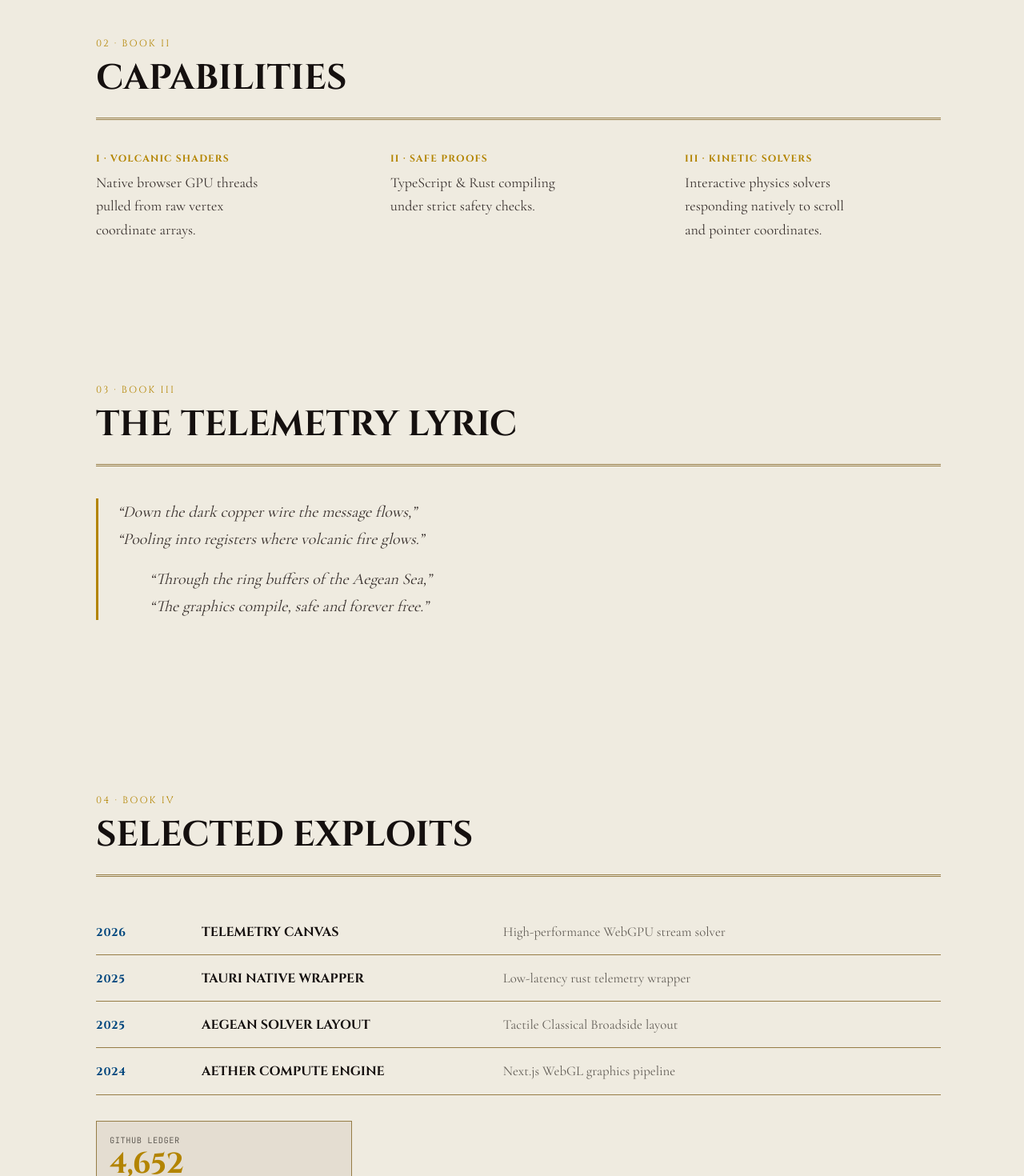
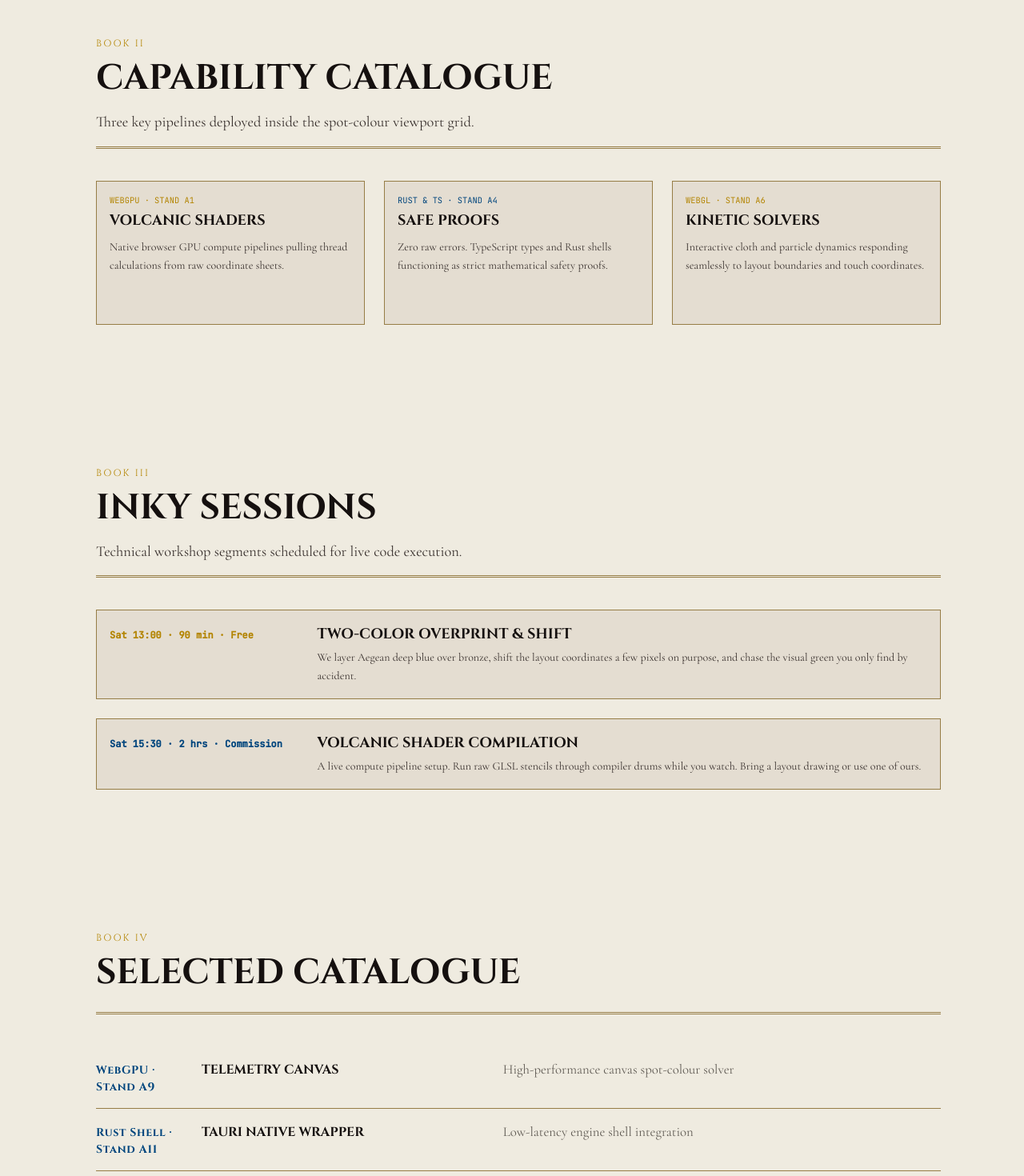
Before and after one commit to chunghei0116/portfolio-website, a Next.js app: page / in a window 1280 px wide. Shown: the part 1020-2490 px from the top of the page at 80% size. Built offline with nearby package versions, Linux system fonts and the light colour scheme; no server answers.

Commit message:
style: apply riso-01 layout structure with grid catalogue cards and scheduled rows

```diff
--- a/src/app/globals.css
+++ b/src/app/globals.css
@@ -335,6 +335,25 @@
   color: var(--color-muted);
 }
 
+/* Riso Card Grid Layouts */
+.riso-card {
+  border: var(--rule-hair) solid var(--color-rule);
+  transition: transform var(--dur-short) var(--ease-out), border-color var(--dur-short) var(--ease-out), box-shadow var(--dur-short) var(--ease-out);
+  /* Entrance stagger baseline */
+  opacity: 0;
+  transform: translateY(16px);
+  transition: opacity var(--dur-long) var(--ease-out), transform var(--dur-long) var(--ease-out), border-color var(--dur-short) var(--ease-out);
+}
+
+.riso-card.is-visible {
+  opacity: 1;
+  transform: translateY(0);
+}
+
+.riso-card:hover {
+  border-color: var(--color-accent-2);
+}
+
 /* Input Fields State */
 .input-specimen {
   width: 100%;
--- a/src/app/page.tsx
+++ b/src/app/page.tsx
@@ -56,7 +56,7 @@ export default function Home() {
     return () => window.removeEventListener("scroll", handleScroll);
   }, []);
 
-  // Intersection observer to animate ledger rows when scrolled into view
+  // Intersection observer to animate ledger/card rows when scrolled into view
   useEffect(() => {
     const observer = new IntersectionObserver(
       (entries) => {
@@ -70,8 +70,8 @@ export default function Home() {
       { threshold: 0.1 }
     );
 
-    const rows = document.querySelectorAll(".ledger__row");
-    rows.forEach((row) => observer.observe(row));
+    const animateElements = document.querySelectorAll(".riso-card, .ledger__row");
+    animateElements.forEach((el) => observer.observe(el));
 
     return () => observer.disconnect();
   }, []);
@@ -104,12 +104,12 @@ export default function Home() {
             </a>
           </li>
           <li>
-            <a href="#book2" className={activeSection === "book2" ? "is-active" : ""} aria-label="Book II: Planks">
+            <a href="#book2" className={activeSection === "book2" ? "is-active" : ""} aria-label="Book II: Capabilities">
               <span className="rail__dot">II</span>
             </a>
           </li>
           <li>
-            <a href="#book3" className={activeSection === "book3" ? "is-active" : ""} aria-label="Book III: Choral Lyric">
+            <a href="#book3" className={activeSection === "book3" ? "is-active" : ""} aria-label="Book III: Sessions">
               <span className="rail__dot">III</span>
             </a>
           </li>
@@ -132,16 +132,16 @@ export default function Home() {
         <main className="flex flex-col gap-24 md:gap-36">
           {/* Hero Section — Book I: The Slogan */}
           <section className="min-h-[80dvh] flex flex-col justify-between pt-4" id="book1" aria-labelledby="hero-h">
-            <span className="font-mono text-xs uppercase tracking-widest text-accent mb-4">01 · Book I · The Slogan</span>
+            <span className="font-mono text-xs uppercase tracking-widest text-accent mb-4">Edition 04 · Govanhill · Free Entry</span>
 
             <div className="grid grid-cols-1 lg:grid-cols-2 gap-8 items-center my-auto">
               <div className="flex flex-col justify-center">
                 <h1 className="font-sans text-[clamp(2.5rem,7.5vw,5.5rem)] leading-[0.95] font-extrabold tracking-display text-ink uppercase mb-6" id="hero-h">
-                  Sing in me, <span className="font-serif italic font-light text-accent">Muse</span>,<br />
+                  Sing in me, <span className="font-serif italic font-light text-accent text-shadow-offset">Muse</span>,<br />
                   of the code that won&apos;t sit <span className="text-accent-2">still.</span>
                 </h1>
                 <p className="font-serif text-lg leading-relaxed text-ink-2 max-w-[38ch]">
-                  The architecture of Jones Tse. An epic of WebGPU shader pipelines and low-overhead thread calculations built on a grid broken on purpose.
+                  The low-latency architecture of Jones Tse. Spot colour WebGPU calculations that bleed a hair past their edge, compiled one drum at a time.
                 </p>
               </div>
               <div className="flex justify-center lg:justify-end">
@@ -159,86 +159,110 @@ export default function Home() {
             </div>
 
             <a className="link-arrow self-start mt-8" href="#book2">
-              <span>Next Book</span>
+              <span>Read the Catalogue →</span>
               <svg className="link-arrow__glyph" viewBox="0 0 24 12" width="32" height="16" aria-hidden="true">
                 <path d="M0 6h22M17 1l5 5-5 5" fill="none" stroke="currentColor" stroke-width="1.5" />
               </svg>
             </a>
           </section>
 
-          {/* Book II: The Capability Planks */}
+          {/* Book II: Capability Catalogue (Riso-01 Cards) */}
           <section className="pt-8" id="book2" aria-labelledby="planks-h">
             <header className="plate-head">
-              <p className="plate-head__no" aria-hidden="true">02 · Book II</p>
-              <h2 className="plate-head__title" id="planks-h">Capabilities</h2>
+              <p className="plate-head__no" aria-hidden="true">Book II</p>
+              <h2 className="plate-head__title" id="planks-h">Capability Catalogue</h2>
+              <p className="plate-head__sub">Three key pipelines deployed inside the spot-colour viewport grid.</p>
             </header>
 
-            <div className="grid grid-cols-1 md:grid-cols-3 gap-8 md:gap-12">
+            <div className="grid grid-cols-1 md:grid-cols-3 gap-6">
+              {/* Card 1 */}
+              <div className="riso-card p-4 border border-rule bg-paper-2 flex flex-col justify-between min-h-[180px]">
                 <div>
-                <span className="font-sans text-xs text-accent font-bold uppercase tracking-widest block mb-2">I · Volcanic Shaders</span>
-                <p className="font-serif text-lg text-ink-2 leading-relaxed max-w-[25ch]">
-                  Native browser GPU threads pulled from raw vertex coordinate arrays.
+                  <span className="font-mono text-[0.65rem] text-accent uppercase block mb-1">WebGPU · Stand A1</span>
+                  <h3 className="font-sans font-bold text-lg text-ink uppercase mb-2">Volcanic Shaders</h3>
+                  <p className="font-serif text-sm text-ink-2 leading-relaxed">
+                    Native browser GPU compute pipelines pulling thread calculations from raw coordinate sheets.
                   </p>
                 </div>
+              </div>
+              {/* Card 2 */}
+              <div className="riso-card p-4 border border-rule bg-paper-2 flex flex-col justify-between min-h-[180px]">
                 <div>
-                <span className="font-sans text-xs text-accent font-bold uppercase tracking-widest block mb-2">II · Safe Proofs</span>
-                <p className="font-serif text-lg text-ink-2 leading-relaxed max-w-[25ch]">
-                  TypeScript &amp; Rust compiling under strict safety checks.
+                  <span className="font-mono text-[0.65rem] text-accent-2 uppercase block mb-1">Rust &amp; TS · Stand A4</span>
+                  <h3 className="font-sans font-bold text-lg text-ink uppercase mb-2">Safe Proofs</h3>
+                  <p className="font-serif text-sm text-ink-2 leading-relaxed">
+                    Zero raw errors. TypeScript types and Rust shells functioning as strict mathematical safety proofs.
                   </p>
                 </div>
+              </div>
+              {/* Card 3 */}
+              <div className="riso-card p-4 border border-rule bg-paper-2 flex flex-col justify-between min-h-[180px]">
                 <div>
-                <span className="font-sans text-xs text-accent font-bold uppercase tracking-widest block mb-2">III · Kinetic Solvers</span>
-                <p className="font-serif text-lg text-ink-2 leading-relaxed max-w-[25ch]">
-                  Interactive physics solvers responding natively to scroll and pointer coordinates.
+                  <span className="font-mono text-[0.65rem] text-accent uppercase block mb-1">WebGL · Stand A6</span>
+                  <h3 className="font-sans font-bold text-lg text-ink uppercase mb-2">Kinetic Solvers</h3>
+                  <p className="font-serif text-sm text-ink-2 leading-relaxed">
+                    Interactive cloth and particle dynamics responding seamlessly to layout boundaries and touch coordinates.
                   </p>
+                </div>
               </div>
             </div>
           </section>
 
-          {/* Book III: The Telemetry Lyric */}
+          {/* Book III: Workshops & Telemetry Sessions (Riso-01 Timetable) */}
           <section className="pt-8" id="book3" aria-labelledby="lyric-h">
             <header className="plate-head">
-              <p className="plate-head__no" aria-hidden="true">03 · Book III</p>
-              <h2 className="plate-head__title" id="lyric-h">The Telemetry Lyric</h2>
+              <p className="plate-head__no" aria-hidden="true">Book III</p>
+              <h2 className="plate-head__title" id="lyric-h">Inky Sessions</h2>
+              <p className="plate-head__sub">Technical workshop segments scheduled for live code execution.</p>
             </header>
 
-            <div className="lyric-box max-w-lg" aria-hidden="true">
-              <div className="lyric-box__strophe">
-                <p className="italic">“Down the dark copper wire the message flows,”</p>
-                <p className="italic">“Pooling into registers where volcanic fire glows.”</p>
+            <ol className="list-none p-0 flex flex-col gap-6" aria-label="Scheduled print and code sessions">
+              <li className="riso-card p-4 border border-rule bg-paper-2 grid grid-cols-1 md:grid-cols-4 gap-4 items-baseline">
+                <span className="font-mono text-xs text-accent font-bold">Sat 13:00 · 90 min · Free</span>
+                <div className="md:col-span-3">
+                  <h3 className="font-sans font-bold text-lg text-ink uppercase mb-1">Two-Color Overprint &amp; Shift</h3>
+                  <p className="font-serif text-sm text-ink-2 leading-relaxed">
+                    We layer Aegean deep blue over bronze, shift the layout coordinates a few pixels on purpose, and chase the visual green you only find by accident.
+                  </p>
                 </div>
-              <div className="lyric-box__antistrophe">
-                <p className="italic">“Through the ring buffers of the Aegean Sea,”</p>
-                <p className="italic">“The graphics compile, safe and forever free.”</p>
+              </li>
+              <li className="riso-card p-4 border border-rule bg-paper-2 grid grid-cols-1 md:grid-cols-4 gap-4 items-baseline">
+                <span className="font-mono text-xs text-accent-2 font-bold">Sat 15:30 · 2 hrs · Commission</span>
+                <div className="md:col-span-3">
+                  <h3 className="font-sans font-bold text-lg text-ink uppercase mb-1">Volcanic Shader Compilation</h3>
+                  <p className="font-serif text-sm text-ink-2 leading-relaxed">
+                    A live compute pipeline setup. Run raw GLSL stencils through compiler drums while you watch. Bring a layout drawing or use one of ours.
+                  </p>
                 </div>
-            </div>
+              </li>
+            </ol>
           </section>
 
-          {/* Book IV: Selected Exploits */}
+          {/* Book IV: Selected Exploits (Exhibitor List Style) */}
           <section className="pt-8" id="book4" aria-labelledby="exploits-h">
             <header className="plate-head">
-              <p className="plate-head__no" aria-hidden="true">04 · Book IV</p>
-              <h2 className="plate-head__title" id="exploits-h">Selected Exploits</h2>
+              <p className="plate-head__no" aria-hidden="true">Book IV</p>
+              <h2 className="plate-head__title" id="exploits-h">Selected Catalogue</h2>
             </header>
 
             <ol className="ledger" aria-label="Selected work, newest first">
               <li className="ledger__row">
-                <span className="ledger__year">2026</span>
+                <span className="ledger__year">WebGPU · Stand A9</span>
                 <span className="ledger__name">Telemetry Canvas</span>
-                <span className="ledger__kind">High-performance WebGPU stream solver</span>
+                <span className="ledger__kind">High-performance canvas spot-colour solver</span>
               </li>
               <li className="ledger__row">
-                <span className="ledger__year">2025</span>
+                <span className="ledger__year">Rust Shell · Stand A11</span>
                 <span className="ledger__name">Tauri Native Wrapper</span>
-                <span className="ledger__kind">Low-latency rust telemetry wrapper</span>
+                <span className="ledger__kind">Low-latency engine shell integration</span>
               </li>
               <li className="ledger__row">
-                <span className="ledger__year">2025</span>
+                <span className="ledger__year">Zines · Mezzanine M2</span>
                 <span className="ledger__name">Aegean Solver Layout</span>
-                <span className="ledger__kind">Tactile Classical Broadside layout</span>
+                <span className="ledger__kind">Tactile classical broadside specimen</span>
               </li>
               <li className="ledger__row">
-                <span className="ledger__year">2024</span>
+                <span className="ledger__year">WebGL · Mezzanine M5</span>
                 <span className="ledger__name">Aether Compute Engine</span>
                 <span className="ledger__kind">Next.js WebGL graphics pipeline</span>
               </li>
@@ -246,7 +270,7 @@ export default function Home() {
 
             {githubData && (
               <div className="mt-8 p-4 bg-paper-2 border border-rule max-w-xs">
-                <p className="font-mono text-[0.65rem] text-muted uppercase tracking-wider">GitHub ledger</p>
+                <p className="font-mono text-[0.65rem] text-muted uppercase tracking-wider">GitHub contributions ledger</p>
                 <p className="text-[2.25rem] font-bold font-sans tracking-tight text-accent mt-1 leading-none">
                   {githubData.count.toLocaleString()}
                 </p>
@@ -259,13 +283,13 @@ export default function Home() {
 
           {/* Book V: Commission Colophon */}
           <section className="pt-8" id="book5" aria-labelledby="colophon-h">
-            <span className="font-mono text-xs uppercase tracking-widest text-accent mb-4">05 · Book V · Colophon</span>
+            <span className="font-mono text-xs uppercase tracking-widest text-accent mb-4">Book V · Colophon</span>
             <h2 className="font-sans text-[clamp(2rem,5vw,3.5rem)] leading-none text-ink uppercase mb-6" id="colophon-h">
               Commission
             </h2>
             <div className="grid grid-cols-1 md:grid-cols-2 gap-8 items-start">
               <p className="font-serif text-lg text-ink-2 leading-relaxed max-w-[38ch]">
-                Configuring low-overhead graphics engines and memory pipelines that require a stately visual signature. I accept a small number of commissions per season.
+                Leave your coordinates and we&apos;ll send a heads-up when commissions open. One message, when the queue is clear. Nothing after.
               </p>
 
               {/* Form as CTA */}
@@ -314,7 +338,7 @@ export default function Home() {
             Built using Cormorant Garamond and Cinzel on aged papyrus newsprint.
           </p>
           <p className="font-mono text-[0.65rem] text-muted mt-6 leading-relaxed">
-            Hong Kong · © 2026 Jones Tse. All rights reserved.
+            Govanhill Print Room · © 2026 the folio &amp; its makers.
           </p>
         </footer>
       </div>
```
Lines whose indentation alone changed are shown as unchanged.
